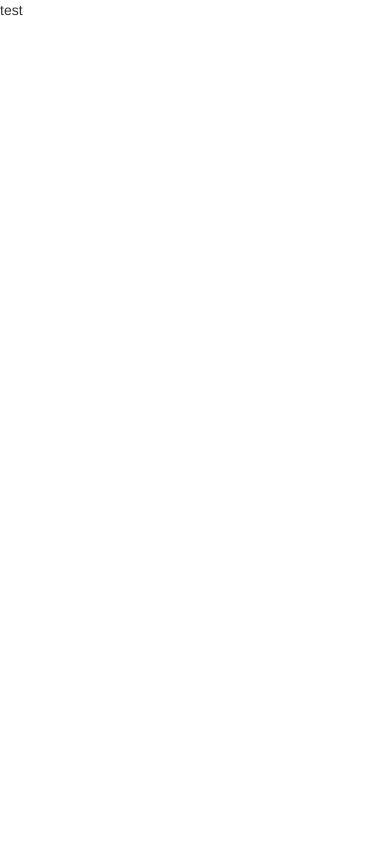
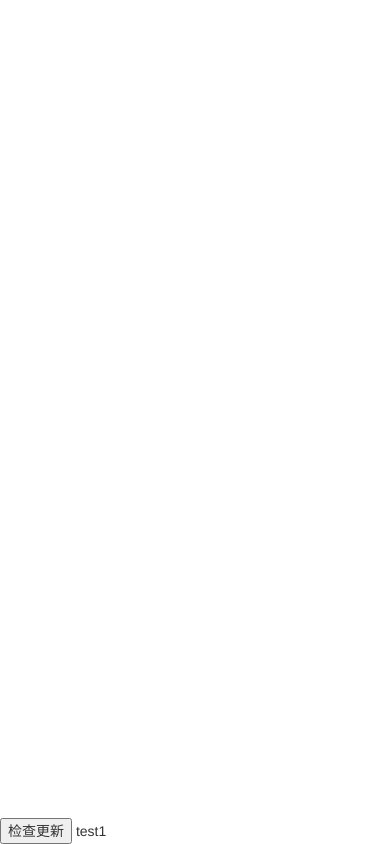
Before and after one commit to ChDC/ChDCReader, a plain HTML site: page www/index.html in a window 390 px wide. Drawn offline with Linux system fonts and the light colour scheme; some packages are replaced by stand-ins of ours.

Commit message:
Update Resources

```diff
--- a/www/chcp.json
+++ b/www/chcp.json
@@ -4,5 +4,5 @@
   "android_identifier": "",
   "update": "start",
   "content_url": "https://raw.githubusercontent.com/ChDC/ChDCNovelReader/master/www/",
-  "release": "2016.12.28-14.00.09"
+  "release": "2016.12.28-14.11.22"
 }
--- a/www/index.html
+++ b/www/index.html
@@ -23,10 +23,12 @@
         <div data-page-container>
             <!-- 在这里会动态添加页面 -->
         </div>
+        <div style="position: fixed; bottom:0;">
+          <button id="btnCheckUpdate">检查更新</button>
+          test1
+        </div>
         <script data-main="js/app" src="lib/require.js"></script>
     </body>
 
-    <div>
-      test
-    </div>
+
 </html>
```
Also changed, not shown: www/js/main.js (+6 -1 lines), 1 other file.
